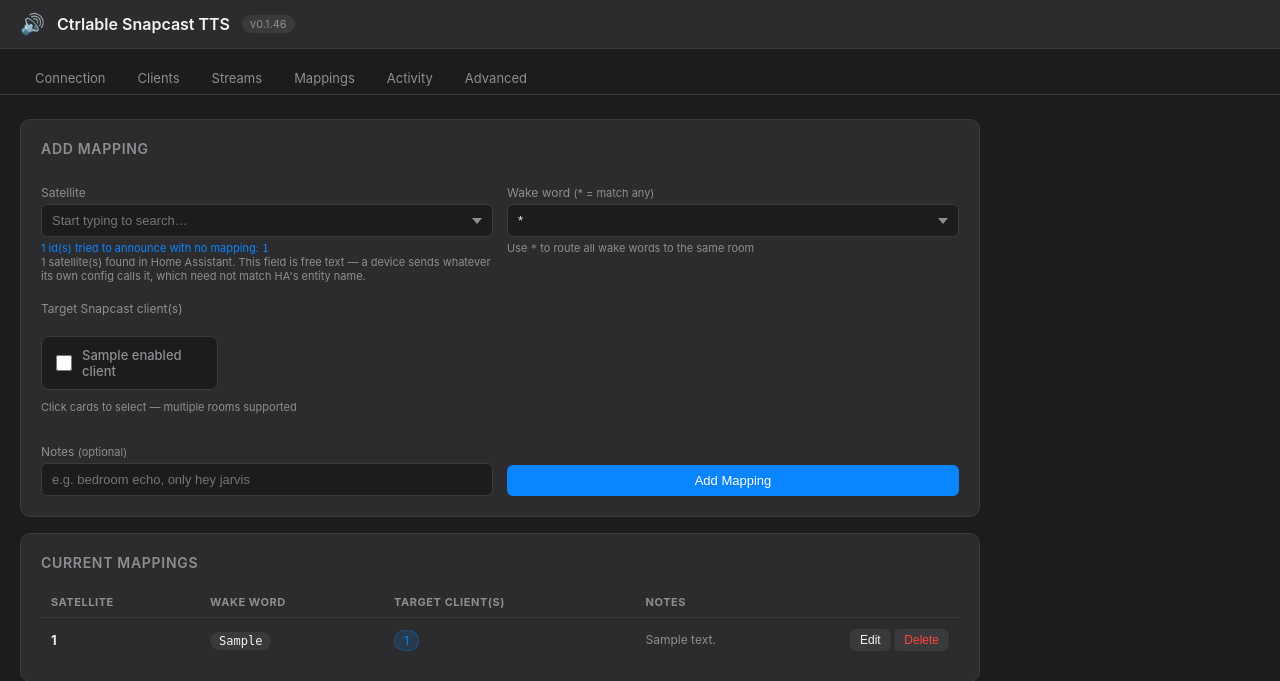
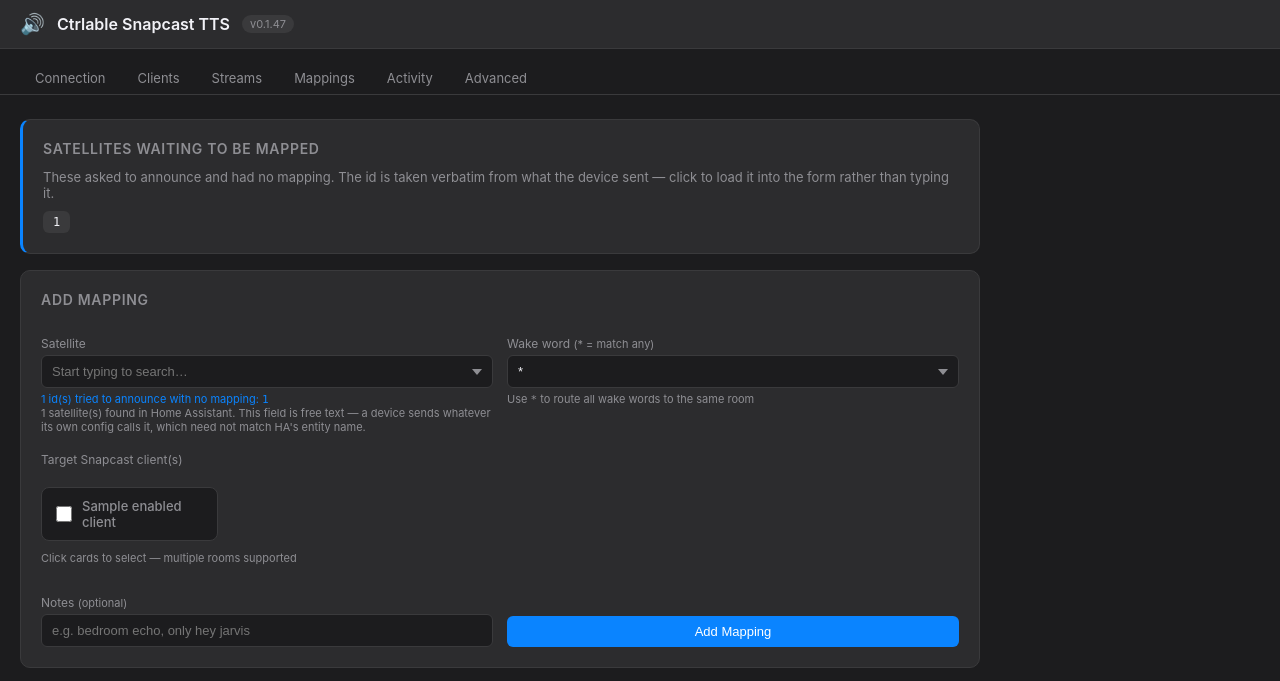
Before and after one commit to Ctrlable/ha-ctrlable-snapcast-tts, a FastAPI app: template ctrlable-snapcast-streamer/app/ui/templates/mappings.html in a window 1280 px wide. Shown: the top 681 px of the page. Run offline with FastAPI, Linux system fonts and the light colour scheme; the template is opened without the code that fills it: most values are stand-ins (such as "Sample title", 1, 10 or a date in 2020); parts of the project's set-up code (start-up, migrations or seed data) failed here and were passed over.

Commit message:
v0.1.47: click to map a satellite instead of typing its id
Surfacing the unmapped ids (0.1.46) told you what to type but still made you
type it, and a satellite id is a 40-character hyphenated string where one wrong
character fails exactly as silently as no mapping at all -- HTTP 200, no group
switch, no sound. The id is already known verbatim: it came off the wire.

Satellites that tried to announce with no mapping now appear as buttons above
the form. One click loads the id into the field and drops focus on the client
picker, so the only thing left to decide is which room. Nothing is typed.

Does not set the hidden orig_* fields, so this creates a NEW mapping rather than
renaming an existing one -- the edit path and the claim path look similar on
screen and must not be confused in the handler.

Co-Authored-By: Claude Opus 5 (1M context) <noreply@anthropic.com>

```diff
--- a/ctrlable-snapcast-streamer/app/ui/templates/mappings.html
+++ b/ctrlable-snapcast-streamer/app/ui/templates/mappings.html
@@ -37,6 +37,24 @@
 
 {% if message %}
 <div class="alert alert-{{ message_type }}" style="margin-bottom:16px">{{ message }}</div>
+{% endif %}
+
+{% if unmapped_seen %}
+<div class="card" style="border-left:3px solid var(--accent)">
+  <h2>Satellites waiting to be mapped</h2>
+  <p style="color:var(--muted);font-size:13px;margin-top:-4px">
+    These asked to announce and had no mapping. The id is taken verbatim from
+    what the device sent — click to load it into the form rather than typing it.
+  </p>
+  <div style="display:flex;flex-wrap:wrap;gap:8px;margin-top:10px">
+    {% for sid, when in unmapped_seen %}
+    <button type="button" class="btn-sm btn-secondary claim-btn" data-sat="{{ sid }}"
+            style="font-family:ui-monospace,monospace;font-size:12px">
+      {{ sid }}
+    </button>
+    {% endfor %}
+  </div>
+</div>
 {% endif %}
 
 <div class="card">
@@ -257,5 +275,22 @@
   });
 
   cancel.addEventListener('click', resetForm);
+
+  // --- Claim an unmapped satellite -------------------------------------
+  // The id came off the wire, so putting it in the field verbatim removes the
+  // only step where a typo was possible. Deliberately does NOT set the hidden
+  // orig_* fields: this is a NEW mapping, not an edit of an existing row.
+  document.querySelectorAll('.claim-btn').forEach(btn => {
+    btn.addEventListener('click', () => {
+      resetForm();
+      satInput.value = btn.dataset.sat;
+      heading.textContent = 'Mapping: ' + btn.dataset.sat;
+      form.classList.add('editing');
+      form.scrollIntoView({behavior: 'smooth', block: 'start'});
+      // Send them straight to the only decision left: which room(s).
+      const first = document.querySelector('.client-card input[type=checkbox]');
+      if (first) first.focus();
+    });
+  });
 </script>
 {% endblock %}
--- a/ctrlable-snapcast-streamer/config.yaml
+++ b/ctrlable-snapcast-streamer/config.yaml
@@ -1,6 +1,6 @@
 slug: ctrlable_snapcast_streamer
 name: Ctrlable Snapcast TTS Streamer
-version: "0.1.46"
+version: "0.1.47"
 image: "ghcr.io/ctrlable/ctrlable-snapcast-streamer-{arch}"
 description: Stream Home Assistant Assist TTS responses to specific Snapcast clients with low-latency, UI-configurable routing.
 url: https://github.com/Ctrlable/ha-ctrlable-snapcast-tts
```
Also changed, not shown: custom_components/ctrlable_snapcast_tts/manifest.json.
